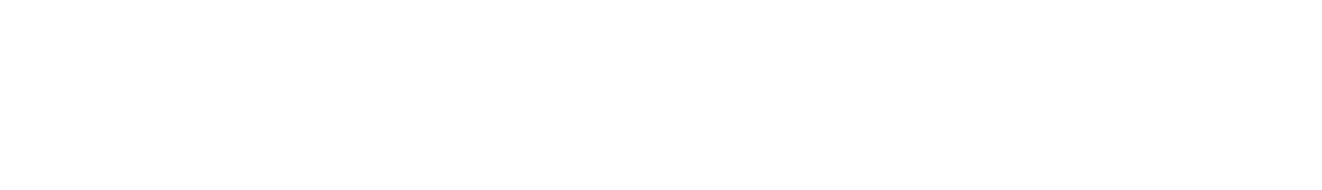
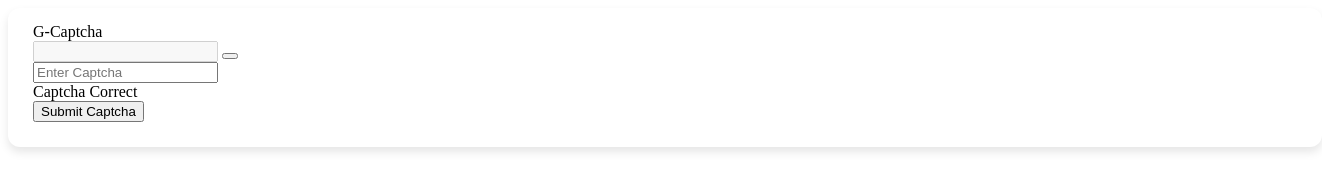
Before and after one commit to CidNP/gcaptcha, a plain HTML site: page index.html in a window 1280 px wide. Shown: the whole page, 1322 px wide, since content can reach past the window. Drawn offline with Linux system fonts and the light colour scheme.

Commit message:
html/css stylinggg

```diff
--- a/index.html
+++ b/index.html
@@ -17,7 +17,22 @@
   </head>
 
   <body>
-
+    <div class="container">
+        <header>G-Captcha</header>
+        <div class="input-field captcha-box">
+            <input type="text" value="" disabled />
+            <button class="reset-button">
+                <i class="fa-solid fa-rotate-right"></i>
+            </button>
+        </div>
+        <div class="input-field captcha-input">
+            <input type="text" placeholder="Enter Captcha"/>
+        </div>
+        <div class="message">Captcha Correct</div>
+        <div class="input-field button disabled">
+            <button>Submit Captcha</button>
+        </div>
+    </div>
 
     <!-- Javascript G-->
     <script src="main.js"></script>
--- a/style.css
+++ b/style.css
@@ -0,0 +1,18 @@
+.container {
+    position: relative;
+    max-width: 300ox;
+    width: 100%;
+    border-radius: 12px;
+    padding: 15px 25px 25px;
+    background: #fff;
+    box-shadow: 0 5px 10px rgba(0, 0, 0, 0.1);
+}
+
+
+.header {
+    color: #333 ;
+    margin-bottom: 20px;
+    font-size: 20px;
+    font-weight: 600;
+    text-align: center;
+}
```
